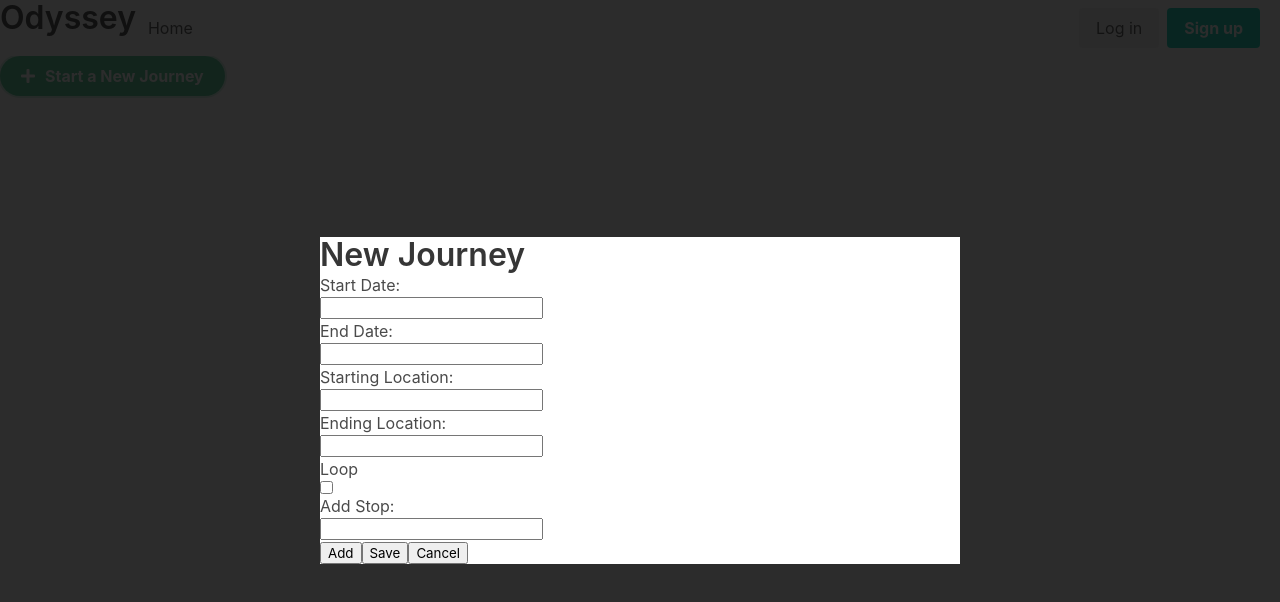
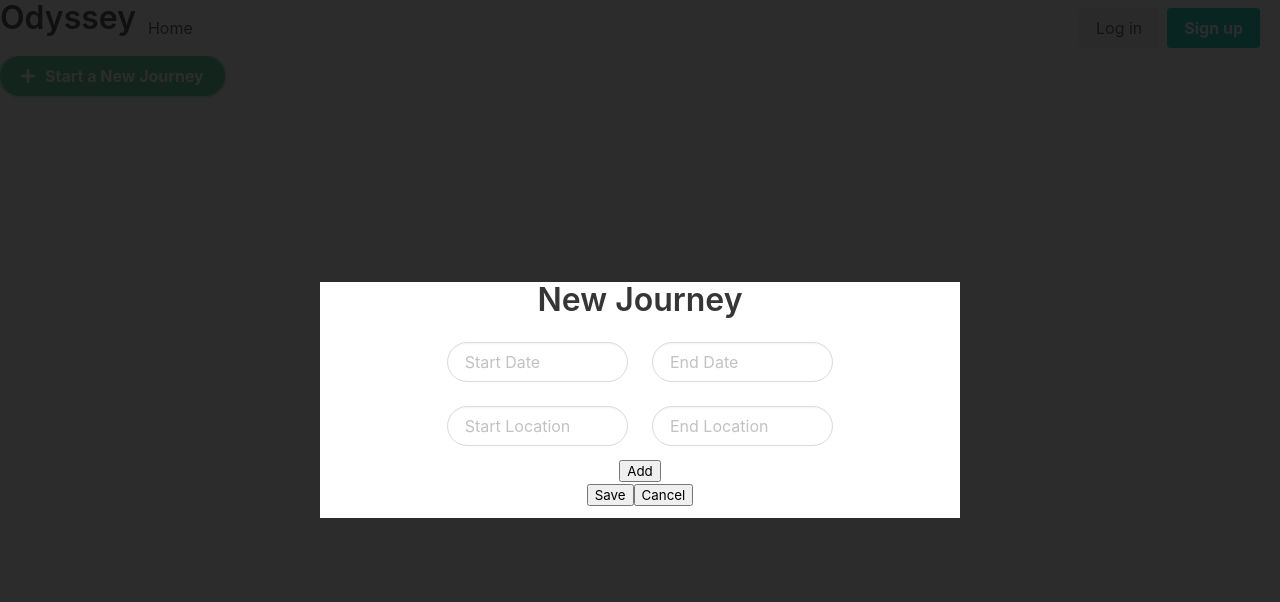
Before and after one commit to hill1635/trip-planner, a React (Create React App) app in the folder client/: page / in a window 1280 px wide. Both pictures are taken after a click on the button "Start a New Journey". Shown: the top 602 px of the page. Built offline with nearby package versions, Linux system fonts and the light colour scheme.

Commit message:
NewTripModal styling.

```diff
--- a/client/src/components/NewTripModal/index.js
+++ b/client/src/components/NewTripModal/index.js
@@ -28,25 +28,56 @@ function NewTripModal() {
   return (
     <div className={state}>
       <div className="modal-background"></div>
-      <div className="modal-card newTripBox">
+      <div className="modal-card newTripBox has-text-centered">
         <div className="modal-header">
           <h1 className="title">New Journey</h1>
         </div>
-        <div className="modal-content">
-          <p>Start Date:</p>
-          <input type="text" className="startDate"></input>
-          <p>End Date:</p>
-          <input type="text" className="endDate"></input>
-          <p>Starting Location:</p>
-          <input type="text" className="startLocation"></input>
-          <p>Ending Location:</p>
-          <input type="text" className="endLocation"></input>
-          <p>Loop</p>
-          <input type="checkbox" className="loop"></input>
-          <p>Add Stop:</p>
-          <input type="text" className="addInput"></input>
+        <div className="modal-content column is-full">
+          <div className="column">
+            <div className="columns">
+              <div className="column centered mr-0 is-one-third">
+                <input
+                  type="text"
+                  placeholder="Start Date"
+                  className="startDate input is-rounded"
+                ></input>
+              </div>
+              <div className="column centered ml-0 is-one-third">
+                <input
+                  type="text"
+                  placeholder="End Date"
+                  className="endDate input is-rounded"
+                ></input>
+              </div>
+            </div>
+            <div className="columns">
+              <div className="column mr-0 centered is-one-third">
+                <input
+                  type="text"
+                  placeholder="Start Location"
+                  className="startLocation input is-rounded"
+                ></input>
+              </div>
+              <div className="column ml-0 centered is-one-third">
+                <input
+                  type="text"
+                  placeholder="End Location"
+                  className="endLocation input is-rounded"
+                ></input>
+              </div>
+            </div>
+          </div>
           <AddBtn stops={stops} setStops={(e) => setStops(e)} />
-          <SubmitBtn params={params} setParams={(e) => setParams(e)}/>
+          <div className="columns">
+            <div className="column is-hidden">
+              <p>Add Stop:</p>
+              <input
+                type="text"
+                className="addInput tripInput input is-rounded"
+              ></input>
+            </div>
+          </div>
+          <SubmitBtn params={params} setParams={(e) => setParams(e)} />
           <CancelBtn close={close} />
         </div>
       </div>
--- a/client/src/components/NewTripModal/style.scss
+++ b/client/src/components/NewTripModal/style.scss
@@ -1,3 +1,7 @@
 .newTripBox {
-    background-color: white;
+  background-color: white;
 }
+
+.centered {
+  margin: auto;
+}
```
